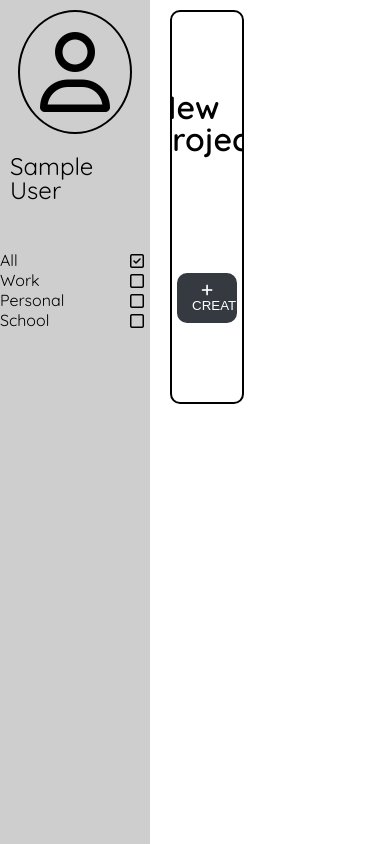
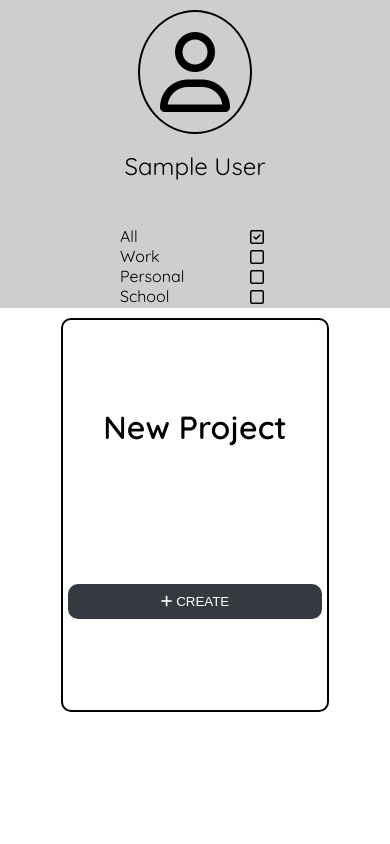
Before and after one commit to dogukanarslan/todo, a React (Create React App) app: page /#/ in a window 390 px wide. Built offline with nearby package versions, Linux system fonts and the light colour scheme; sample sign-in values are in the browser's storage.

Commit message:
Make direction vertical on smaller screens

```diff
--- a/src/components/Form.js
+++ b/src/components/Form.js
@@ -101,7 +101,7 @@ const Form = ({
             value={inputText}
             placeholder="What to do?"
           />
-          <button>
+          <button className="btn btn-dark">
             <i className="fas fa-plus square"></i>
           </button>
         </div>
--- a/src/styles/home.scss
+++ b/src/styles/home.scss
@@ -77,21 +77,22 @@
         padding: 10px;
         display: flex;
         flex-direction: column;
-        &-new {
-          display: flex;
-          flex-direction: column;
-        }
         input,
         select {
           margin-bottom: 20px;
           padding: 5px;
         }
-        button {
-          color: #fff;
-          border: 0;
-          background: $main-color;
-          padding: 5px;
-          border-radius: 10px;
+        &-new {
+          display: flex;
+          justify-content: space-between;
+          input {
+            margin-bottom: 0;
+            width: 80%;
+          }
+          button {
+            width: 10%;
+            padding: 0;
+          }
         }
       }
       &-todos {
@@ -147,3 +148,15 @@
     }
   }
 }
+
+@media screen and (max-width: 600px) {
+  .home {
+    flex-direction: column;
+    .main {
+      justify-content: center;
+      .card {
+        flex-basis: 65%;
+      }
+    }
+  }
+}
```
